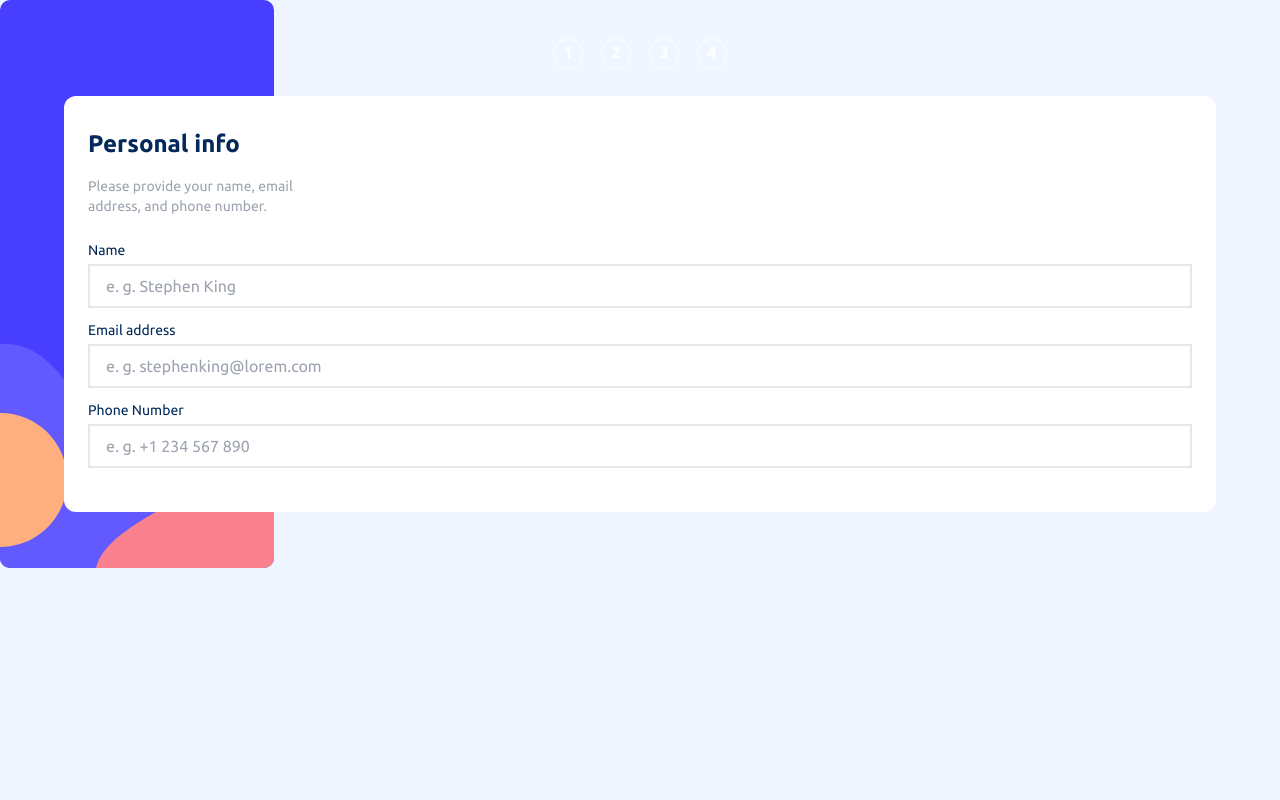
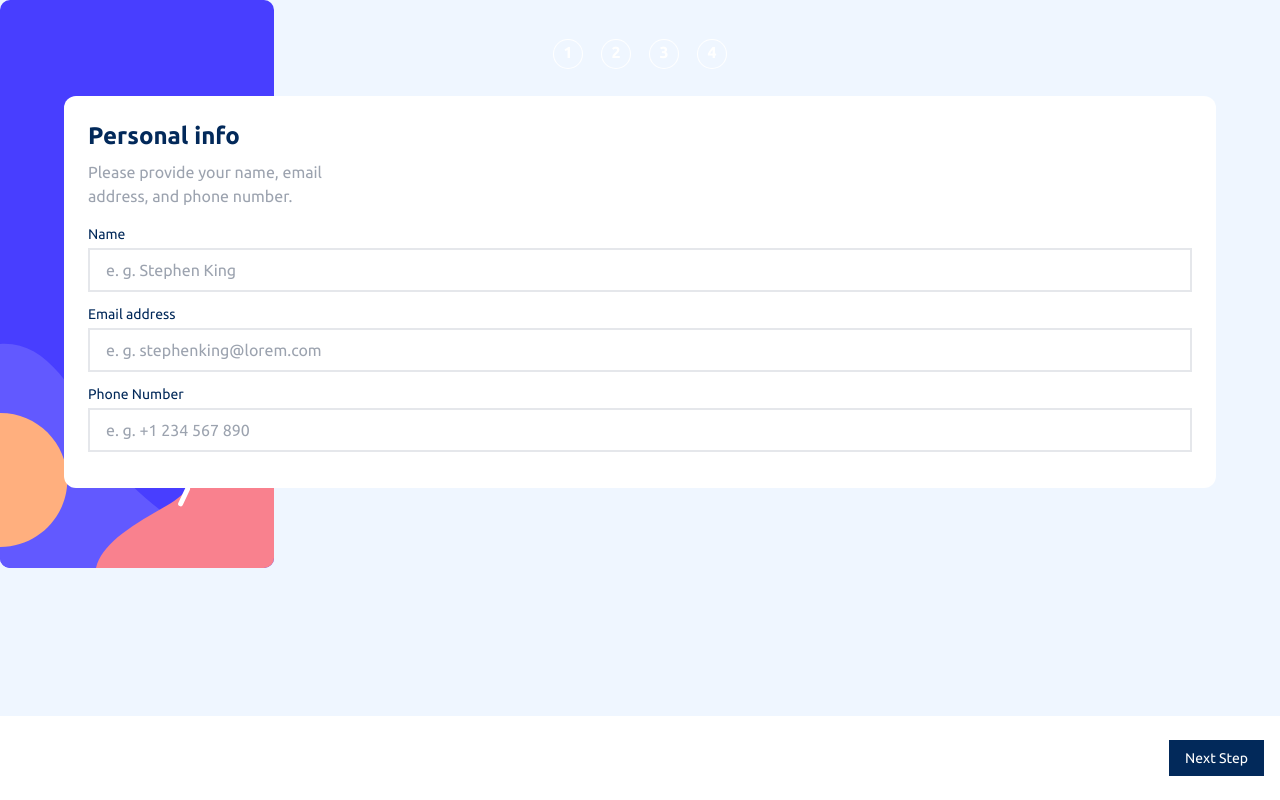
Before and after one commit to tiburciohugo/multi-step-form, a Next.js app: page / in a window 1280 px wide. Built offline with nearby package versions, Linux system fonts and the light colour scheme.

Commit message:
feat: add handle submit to the personal info form

```diff
--- a/src/app/page.tsx
+++ b/src/app/page.tsx
@@ -1,4 +1,5 @@
 import PersonalInfo from "@/components/personalInfo";
+import Footer from "@/components/ui/footer";
 import Navbar from "@/components/ui/navbar";
 
 export default function Home() {
@@ -6,6 +7,7 @@ export default function Home() {
     <main className="bg-blue-50 w-screen h-screen">
       <Navbar />
       <PersonalInfo />
+      <Footer />
     </main>
   );
 }
--- a/src/components/personalInfo.tsx
+++ b/src/components/personalInfo.tsx
@@ -4,12 +4,12 @@ import PersonalInfoForm from "./personalInfoForm";
 export default function PersonalInfo() {
   return (
     <div className="bg-white absolute w-[90%] rounded-xl mx-auto left-0 right-0 top-[12%] h-auto">
-      <div className="px-6 py-4">
-        <h1 className="text-2xl font-bold py-4 text-marine-blue">
+      <div className="px-6 py-2">
+        <h1 className="text-2xl font-bold py-2 text-marine-blue mt-2">
           Personal info
         </h1>
 
-        <p className="text-sm font-medium text-gray-400">
+        <p className="font-medium text-gray-400">
           Please provide your name, email <br /> address, and phone number.
         </p>
 
--- a/src/components/personalInfoForm.tsx
+++ b/src/components/personalInfoForm.tsx
@@ -1,8 +1,18 @@
+"use client";
 import React from "react";
 
 export default function PersonalInfoForm() {
+  const handleSubmit = (e: React.FormEvent<HTMLFormElement>) => {
+    e.preventDefault();
+    const formData = new FormData(e.currentTarget);
+    const data = Object.fromEntries(formData.entries());
+    console.log(data);
+    window.alert(data);
+    window.alert("Form submitted");
+  };
+
   return (
-    <form id="personalInfo" className="py-4 mt-2">
+    <form onSubmit={handleSubmit} id="personalInfo" className="py-4">
       <div className="flex-col flex pb-3">
         <label className="text-marine-blue text-sm" htmlFor="name">
           Name
```
